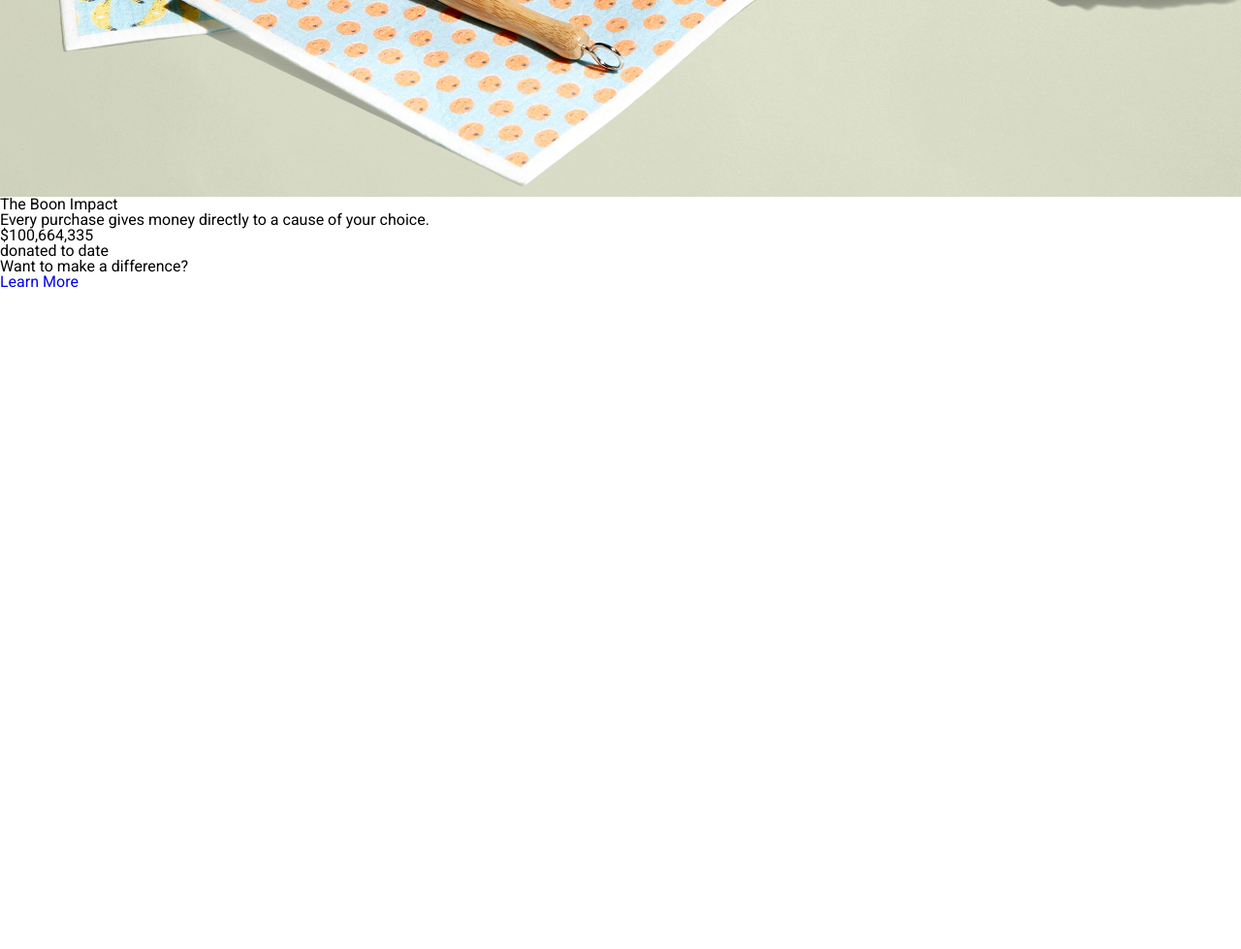
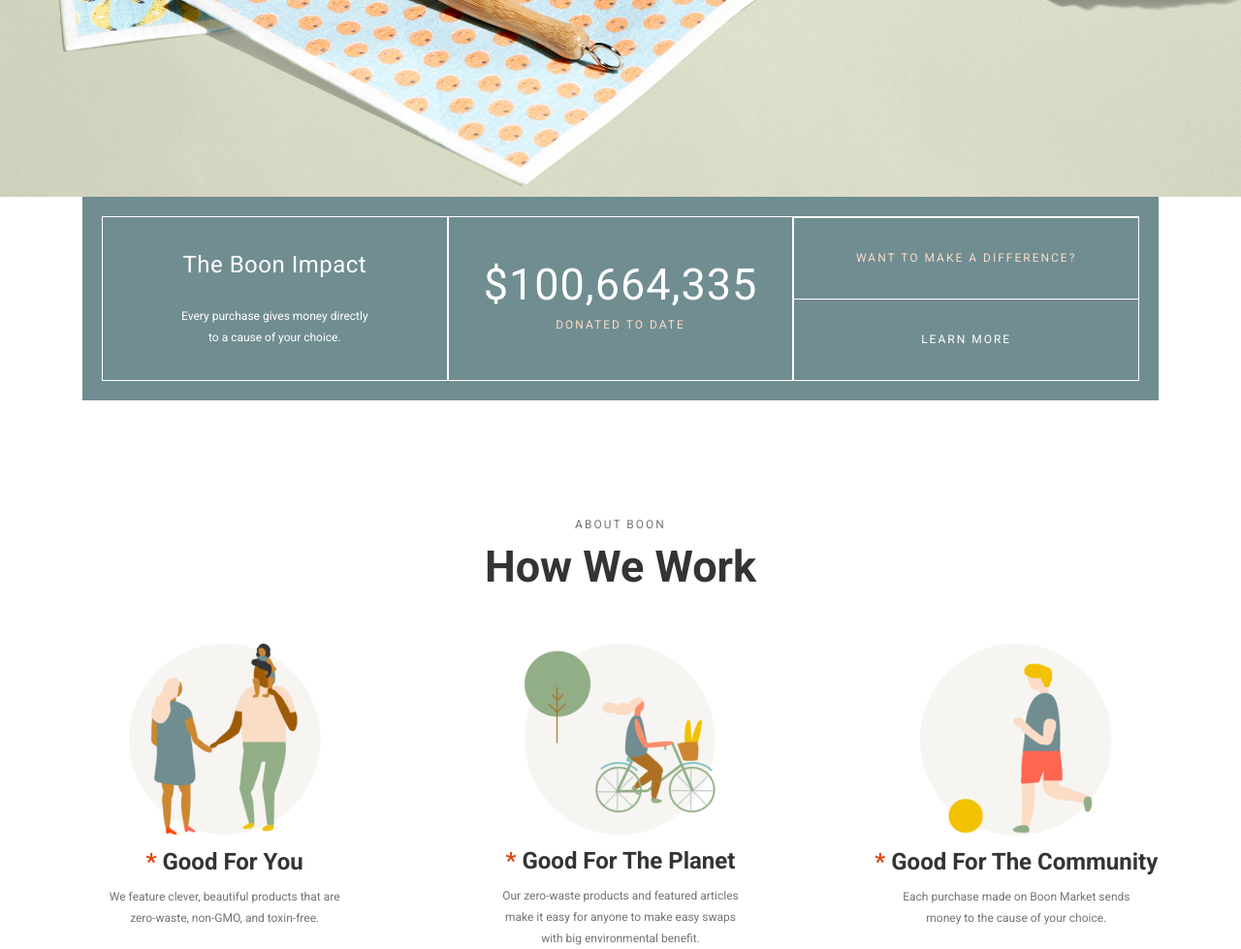
Before and after one commit to yesnoruly/landing-boon-market, a website built with Parcel: page src/index.html in a window 1280 px wide. Shown: the part 845-1824 px from the top of the page at 97% size. Before the commit the page ends 1145 px from the top, so only its background shows below. Built offline with nearby package versions, Linux system fonts and the light colour scheme.

Commit message:
feat: make about section

```diff
--- a/src/index.html
+++ b/src/index.html
@@ -31,6 +31,28 @@
                 <a href="index.html" class="impact__link">Learn More</a>
             </div>
         </section>
+
+        <section class="about">
+            <h2 class="about__title">About Boon</h2>
+            <h3 class="about__subtitle">How We Work</h3>
+            <ul class="about__list">
+                <li class="about__item item">
+                    <img class="item__img" src="./image/about/01.png" alt="">
+                    <h3 class="item__title"><span>*</span> Good For You</h3>
+                    <p class="item__paragraph">We feature clever, beautiful products that are zero-waste, non-GMO, and toxin-free.</p>
+                </li>
+                <li class="about__item item">
+                    <img class="item__img" src="./image/about/02.png" alt="">
+                    <h3 class="item__title"><span>*</span> Good For The Planet</h3>
+                    <p class="item__paragraph">Our zero-waste products and featured articles make it easy for anyone to make easy swaps with big environmental benefit.</p>
+                </li>
+                <li class="about__item item">
+                    <img class="item__img" src="./image/about/03.png" alt="">
+                    <h3 class="item__title"><span>*</span> Good For The Community</h3>
+                    <p class="item__paragraph">Each purchase made on Boon Market sends money to the cause of your choice.</p>
+                </li>
+            </ul>
+        </section>
     </main>
 
     <include src="partials/footer.html"></include>
--- /dev/null
+++ b/src/styles/components/about.css
@@ -0,0 +1,82 @@
+.about {
+    max-width: 1265px;
+    margin: 119px auto 0;
+    padding: 0 50px;
+
+    text-align: center;
+}
+
+/* Title */
+
+.about__title {
+    font-size: 12px;
+    line-height: 18px;
+    letter-spacing: 2px;
+    text-transform: uppercase;
+    color: #747474;
+}
+
+/* Subtitle */
+
+.about__subtitle {
+    font-weight: 700;
+    font-size: 45px;
+    line-height: 34px;
+    color: #343434;
+
+    margin-top: 18px;
+}
+
+/* List */
+
+.about__list {
+    display: grid;
+    gap: 60px;
+    grid-template-columns: repeat(3, 1fr);
+
+    margin-top: 62px;
+}
+
+/* Item */
+
+.item {
+    display: grid;
+    grid-auto-flow: row;
+    grid-template-rows: auto max-content 1fr;
+
+    height: auto;
+}
+
+/* Image */
+
+.item__img {
+    margin: 0 auto;
+}
+
+/* Title */
+
+.item__title {
+    font-weight: 700;
+    font-size: 24px;
+    line-height: 30px;
+    color: #343434;
+
+    margin-top: 12px;
+}
+
+.item__title span {
+    color: #DE470D;
+}
+
+/* Paragraph */
+
+.item__paragraph {
+    font-size: 12px;
+    line-height: 22px;
+    text-align: center;
+    color: #747474;
+
+    margin: 10px auto 0;
+
+    max-width: 250px;
+}
--- a/src/styles/style.css
+++ b/src/styles/style.css
@@ -10,3 +10,5 @@
 @import 'components/header.css';
 @import 'components/page.css';
 @import 'components/main-page.css';
+@import 'components/impact.css';
+@import 'components/about.css';
```
Also changed, not shown: src/image/about/01.png (added), src/image/about/02.png (added), src/image/about/03.png (added).
